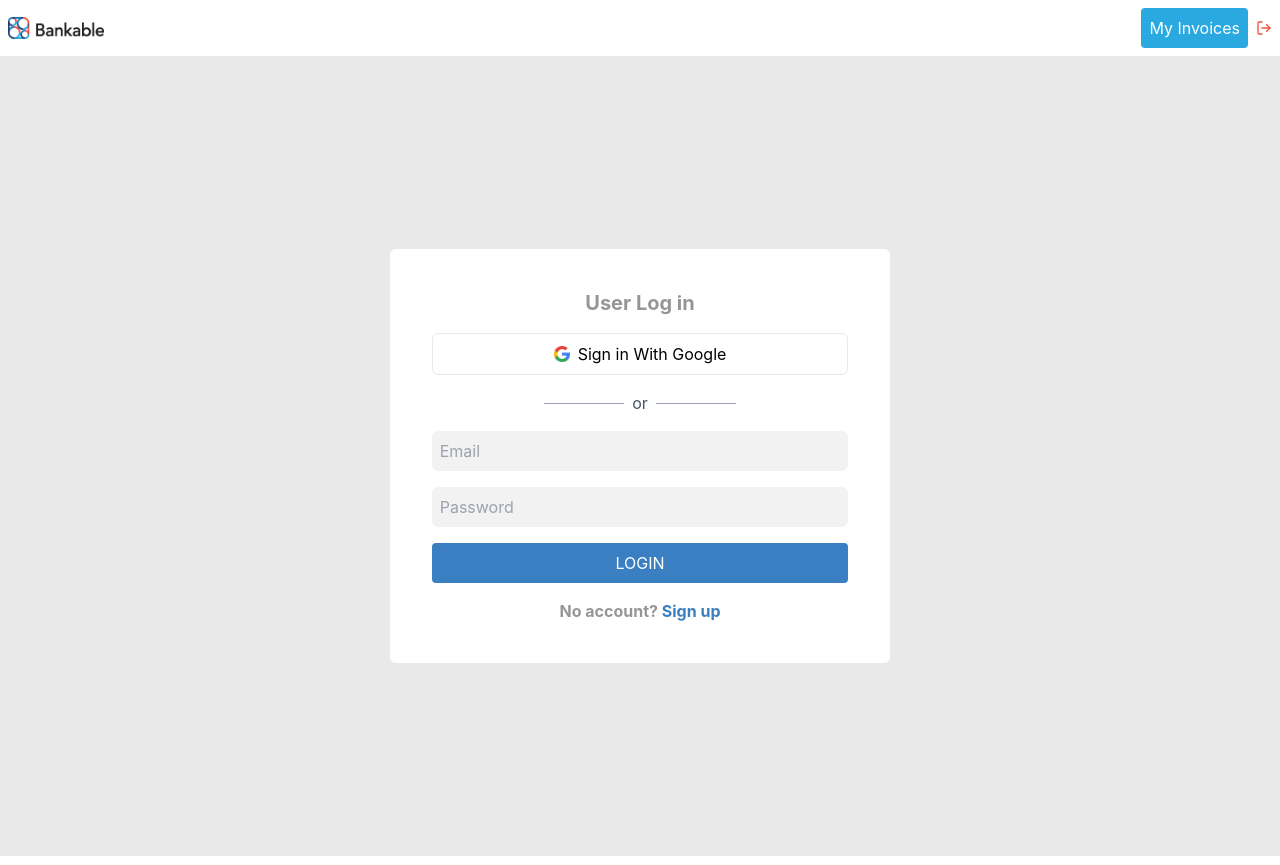
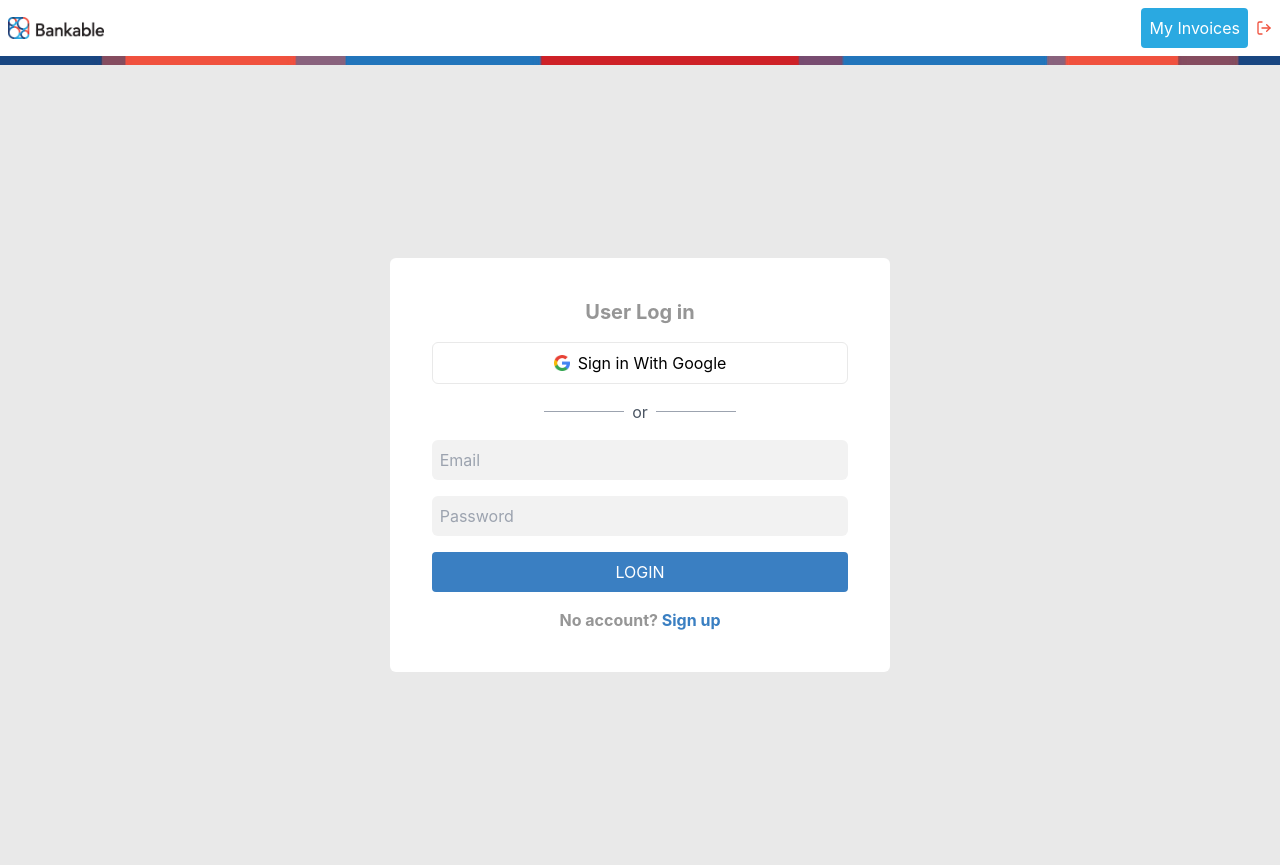
Before and after one commit to Elisa-cf/invoice-app, a Vue app: page /signin in a window 1280 px wide. Built offline with nearby package versions, Linux system fonts and the light colour scheme; no server answers.

Commit message:
add line in navbar

```diff
--- a/src/App.vue
+++ b/src/App.vue
@@ -38,6 +38,7 @@
         </div>
       </div>
     </nav>
+    <div class="w-full"><img :src="BankableLine" alt="bankable line" /></div>
   </header>
 
   <RouterView />
@@ -50,6 +51,7 @@ import { getAuth, onAuthStateChanged, signOut } from 'firebase/auth';
 import router from './router';
 import BankableLogo from './assets/images/bankable-logo.png';
 import LogOut from './assets/images/log-out.svg';
+import BankableLine from './assets/images/bankable-line.jpg';
 
 const isLoggedIn = ref(false);
 
```
Also changed, not shown: src/assets/images/bankable-line.jpg (added).
